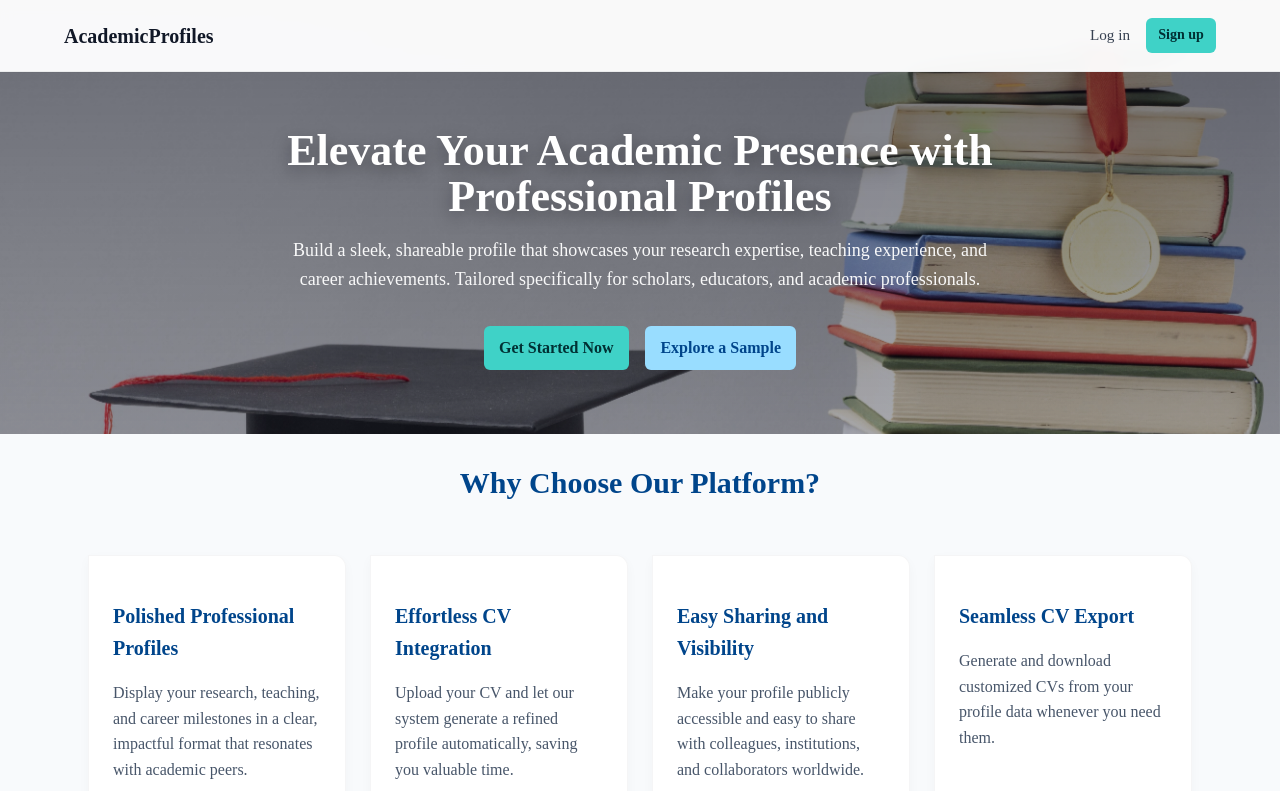
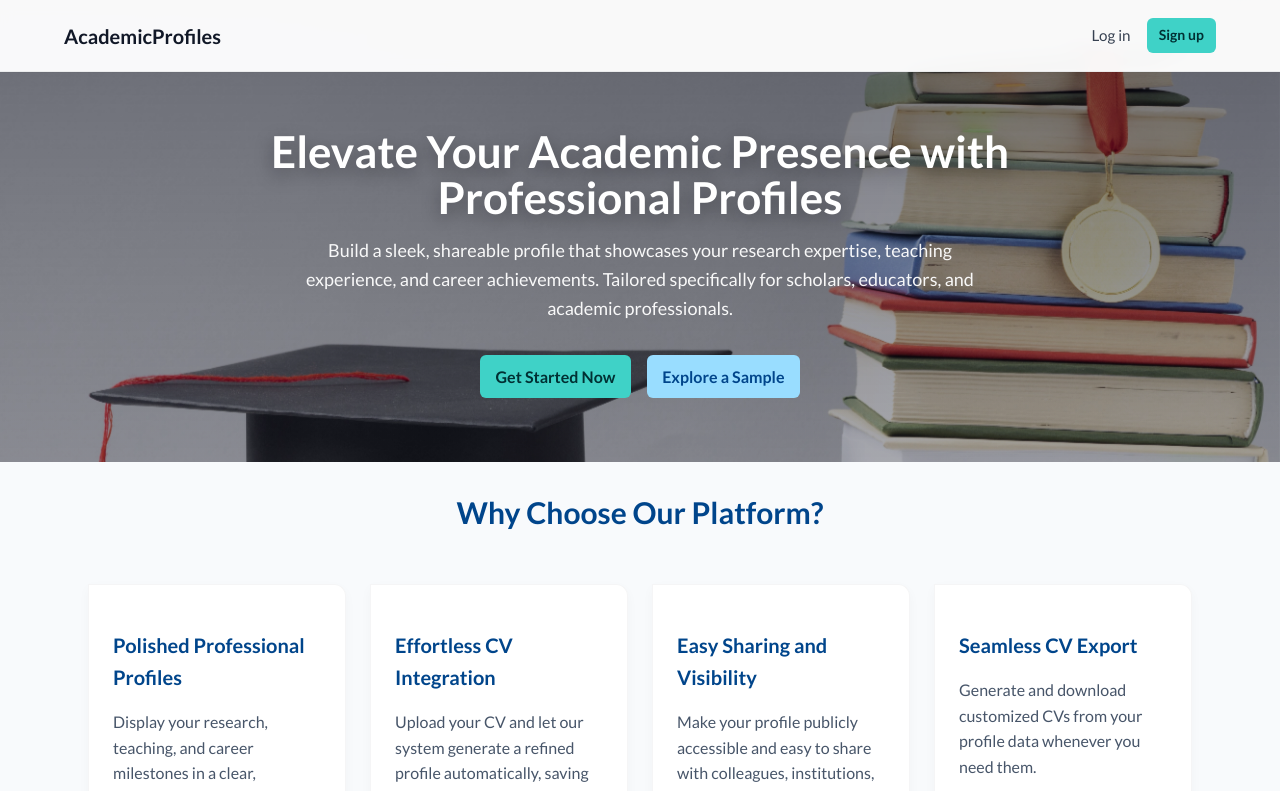
Before and after one commit to DevJerry1738/academic-profile, a Next.js app: page / in a window 1280 px wide. Shown: the top 791 px of the page. Built offline with nearby package versions, Linux system fonts and the light colour scheme.

Commit message:
updated typography

```diff
--- a/src/app/layout.tsx
+++ b/src/app/layout.tsx
@@ -1,6 +1,13 @@
+import { Lato } from "next/font/google"
 import "../styles/globals.css"
 import Navbar from "../components/layout/Navbar"
 import Footer from "../components/layout/Footer"
+
+const lato = Lato({
+  subsets: ["latin"],
+  weight: ["300", "400", "700"],
+  variable: "--font-lato",
+})
 
 export default function RootLayout({
   children,
@@ -9,7 +16,7 @@ export default function RootLayout({
 }) {
   return (
     <html lang="en">
-      <body className="page-main">
+      <body className={`${lato.className} page-main`}>
         <Navbar />
         <main>{children}</main>
         <Footer />
--- a/src/app/page.tsx
+++ b/src/app/page.tsx
@@ -31,7 +31,7 @@ export default function LandingPage() {
           </p>
           <div className={styles.ctaRow}>
             <Button href="/register" variant="primary" size="md">Get Started Now</Button>
-            <Button href="/profile/jdoe" variant="secondary" size="md">Explore a Sample</Button>
+            <Button href="/profile/sample" variant="secondary" size="md">Explore a Sample</Button>
           </div>
         </div>
       </header>
@@ -60,7 +60,7 @@ export default function LandingPage() {
         <div className="container center">
           <h2>Ready to Amplify Your Academic Impact?</h2>
           <p>Join thousands of scholars in creating profiles that open doors to new opportunities in research and education.</p>
-          <div style={{marginTop: '1rem'}}>
+          <div style={{ marginTop: '1rem' }}>
             <Button href="/register" variant="primary" size="md">Sign Up Today</Button>
           </div>
         </div>
--- a/src/styles/globals.css
+++ b/src/styles/globals.css
@@ -1,5 +1,5 @@
 /* Brand & color system + Reset */
-@import url("https://fonts.googleapis.com/css2?family=Lato:wght@300;400;700&display=swap");
+
 
 :root {
   /* Brand colors */
@@ -36,7 +36,7 @@ body,
 }
 body {
   margin: 0;
-  font-family: Lato, system-ui, -apple-system, Segoe UI, Roboto,
+  font-family: var(--font-lato), system-ui, -apple-system, Segoe UI, Roboto,
     "Helvetica Neue", Arial;
   background: var(--bg);
   color: var(--text);
```
Also changed, not shown: src/app/profile/sample/page.module.css (renamed from src/app/profile/jdoe/page.module.css), src/app/profile/sample/page.tsx (renamed from src/app/profile/jdoe/page.tsx), 1 other file (tests, documents, lock files or other folders).
